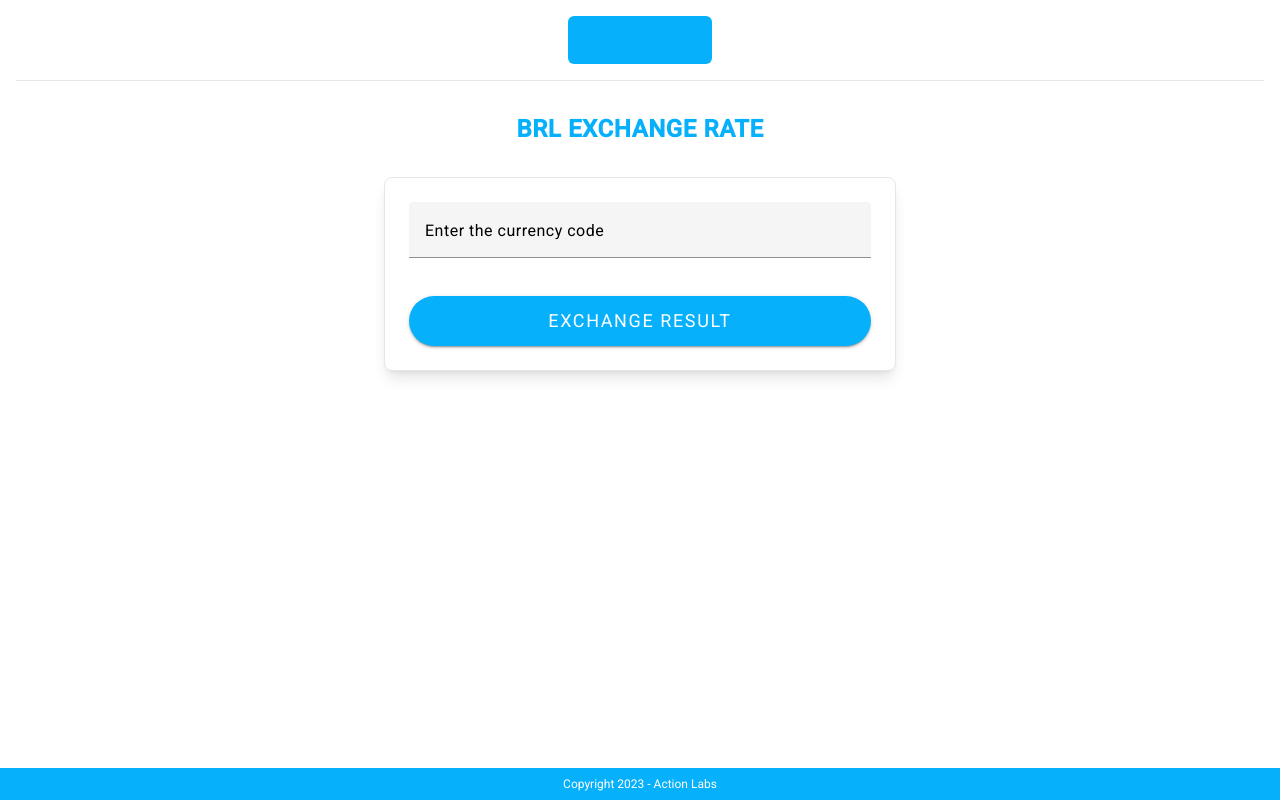
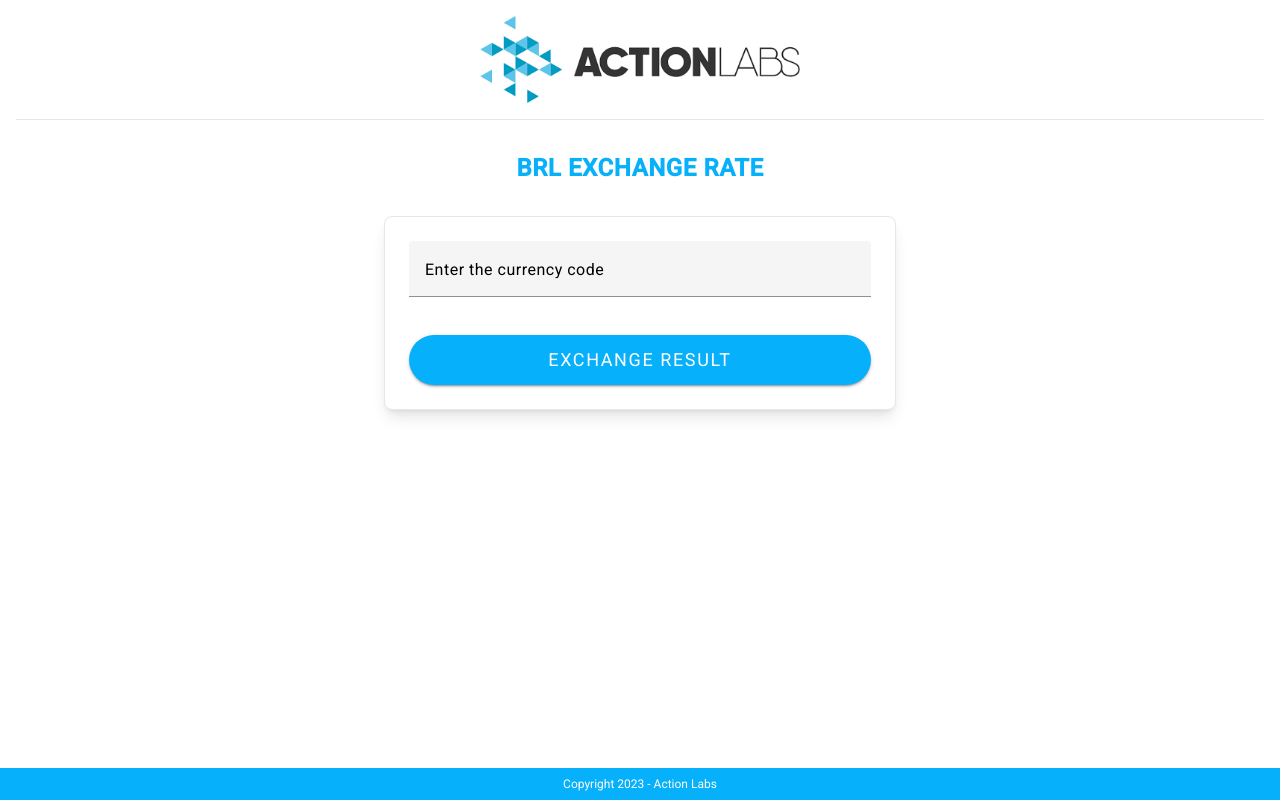
Before and after one commit to felipewesley/action-labs-exchange-rate-app, an Angular app: page / in a window 1280 px wide. Built offline with nearby package versions, Linux system fonts and the light colour scheme.

Commit message:
logo da aplicação no header

```diff
--- a/src/app/layout/components/header/header.component.html
+++ b/src/app/layout/components/header/header.component.html
@@ -1,7 +1,10 @@
 <header class="flex flex-col justify-center gap-0 px-4">
 
 	<!-- Logo -->
-	<div class="bg-primary h-12 w-36 mx-auto my-4 rounded-md"></div>
+	<img
+		[src]="logoUrl"
+		class="w-full max-w-[160px] sm:max-w-xs mx-auto my-4"
+		alt="Application logo">
 
 	<hr class="flex-auto">
 
--- a/src/app/layout/components/header/header.component.ts
+++ b/src/app/layout/components/header/header.component.ts
@@ -13,6 +13,11 @@ export class LayoutHeaderComponent implements OnInit {
 	 */
 	@Input('title') public title: string;
 
+	/**
+	 * Application logo url
+	 */
+	@Input('logoUrl') public logoUrl: string;
+
 	constructor() { }
 
 	ngOnInit(): void {
--- a/src/app/layout/layout.component.html
+++ b/src/app/layout/layout.component.html
@@ -1,7 +1,8 @@
 <article class="w-full h-full flex-auto flex flex-col overflow-y-scroll">
 
 	<app-layout-header
-		[title]="appTitle"></app-layout-header>
+		[title]="appTitle"
+		[logoUrl]="appLogoUrl"></app-layout-header>
 
 	<!-- Loads the router-outlet -->
 	<section class="px-4">
--- a/src/app/layout/layout.component.ts
+++ b/src/app/layout/layout.component.ts
@@ -18,6 +18,7 @@ import { LayoutFooterComponent } from "./components/footer/footer.component";
 export class LayoutComponent implements OnInit {
 
 	public readonly appTitle = appConfig.appTitle;
+	public readonly appLogoUrl = appConfig.appLogoUrl;
 	public readonly companyName = appConfig.companyName;
 
 	constructor() { }
```
Also changed, not shown: 1 other file (tests, documents, lock files or other folders).
